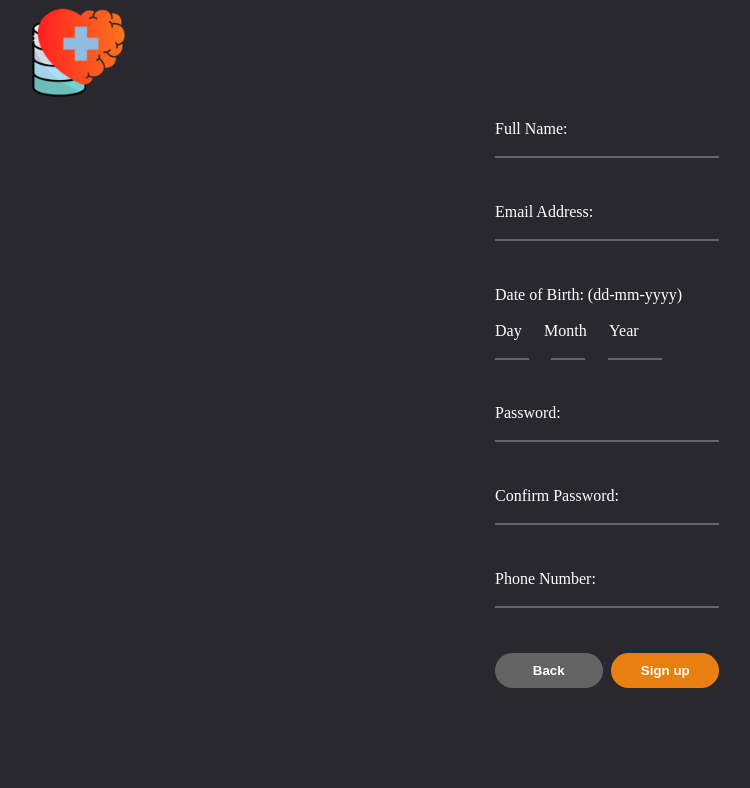
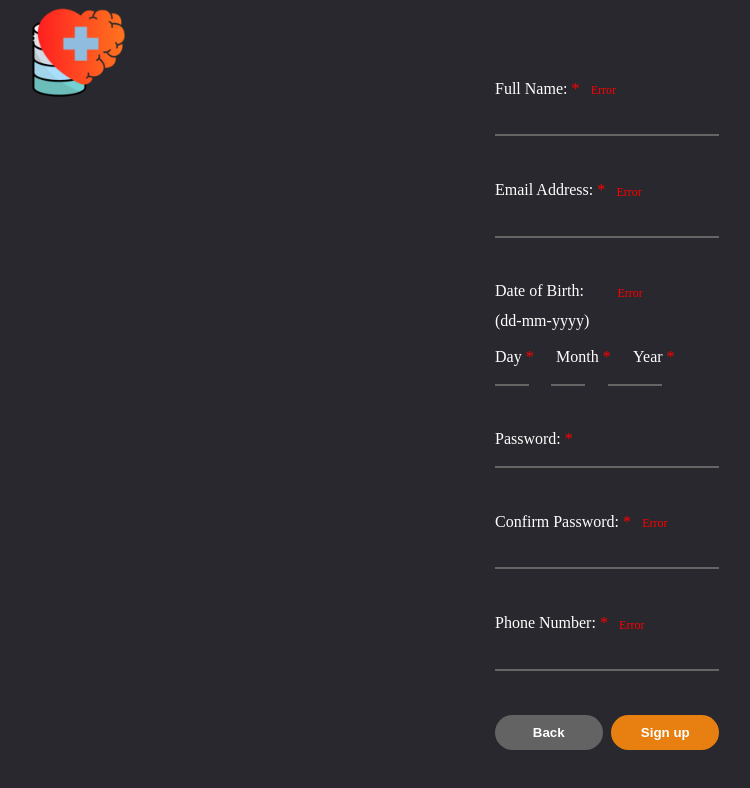
Before and after one commit to shehriar/hospital-management-system, an Angular app in the folder hms-frontend/: page /signup in a window 1280 px wide. Both pictures are taken after a click on the button "Sign up". Shown: the top 788 px of the page, without its empty margins (33-783 px from the left). Built offline with nearby package versions, Linux system fonts and the light colour scheme; no server answers.

Commit message:
Added error checking on signup page

```diff
--- a/hms-frontend/src/app/services/patient-details.service.ts
+++ b/hms-frontend/src/app/services/patient-details.service.ts
@@ -1,16 +1,25 @@
 import { Injectable } from '@angular/core';
 import { HttpClient } from '@angular/common/http';
 import { PatientDetails } from '../interfaces/patient-details';
-import { Observable } from 'rxjs';
+import { Observable, BehaviorSubject } from 'rxjs';
 
 @Injectable({
   providedIn: 'root'
 })
 export class PatientDetailsService {
-
+  private patientDetailsSubject = new BehaviorSubject<PatientDetails | null>(null);
+  public patientDetails = this.patientDetailsSubject.asObservable();
   constructor(private http : HttpClient) {}
 
   submitPatientDetails(patientDetails : PatientDetails){
     return this.http.post('http://localhost:3000/api/patients', patientDetails);
   }
+
+  setSelectedVehicle(patient : PatientDetails) {
+    this.patientDetailsSubject.next(patient);
+  }
+
+  getSelectedVehicle(){
+    return this.patientDetails;
+  }
 }
--- a/hms-frontend/src/app/signup/signup.component.css
+++ b/hms-frontend/src/app/signup/signup.component.css
@@ -9,7 +9,7 @@
 .vertically-align{
     /* background-color: rgb(0, 0, 0); */
     position: absolute;
-    top: 35%; left: 50%;
+    top: 30%; left: 50%;
     transform: translate(-50%,-50%);
     width: 80%;
     height: 40vh;
@@ -78,7 +78,14 @@ input::-webkit-inner-spin-button {
   margin: 0;
 }
 
+.error{
+    color: red;
+    font-size: 12px;
+    margin-left: 5%;
+    margin-top: 1.5%;
+}
+
 /* Firefox */
-input[type=number] {
+/* input[type=number] {
   -moz-appearance: textfield;
-}
+} */
--- a/hms-frontend/src/app/signup/signup.component.html
+++ b/hms-frontend/src/app/signup/signup.component.html
@@ -5,37 +5,57 @@
         <div class = "column">
             <div class = "details-container">
                 <form>
-                    <label for="fullname">Full Name:</label><br>
+                    <div class = "row">
+                        <label for="fullname">Full Name: <span style = "color: red;">*</span></label>
+                        <div *ngIf = "!nameError" class = "error">Error</div>
+                    </div>
+                    <br>
                     <input type="text" id="fullname" name="fullname"><br>
 
                     <div style="margin-bottom: 20%;"></div>
 
-                    <label for="email">Email Address:</label><br>
+                    <div class = "row">
+                        <label for="email">Email Address: <span style = "color: red;">*</span></label>
+                        <div *ngIf = "!emailError" class = "error">Error</div>
+                    </div> <br>
                     <input type="text" id="email" name="email"><br>
 
                     <div style="margin-bottom: 20%;"></div>
 
                     <div class = "dob">
-                        <label>Date of Birth: (dd-mm-yyyy)</label><br><br>
-                        <label for="day">Day</label> <label for="month">Month</label> <label for="year">Year</label><br>
+                        <div class = "row">
+                            <label>Date of Birth:</label>
+                            <div *ngIf = "!dobError" class = "error">Error</div>
+                        </div>
+                        (dd-mm-yyyy)
+                        <br><br>
+                        <label for="day">Day <span style = "color: red;">*</span></label>
+                        <label for="month">Month <span style = "color: red;">*</span></label>
+                        <label for="year">Year <span style = "color: red;">*</span></label><br>
                         <input type="number" id="day" name="day" min="0">
                         <input type="number" id="month" name="month" min="0">
                         <input style = "width: 50px !important;" type="number" id="year" name="year" min="0">
                     </div>
 
                     <div style="margin-bottom: 20%;"></div>
-
-                    <label for="password">Password:</label><br>
+                    <label for="password">Password: <span style = "color: red;">*</span></label><br>
                     <input type="password" id="password" name="password"><br>
 
                     <div style="margin-bottom: 20%;"></div>
-
-                    <label for="cpassword">Confirm Password:</label><br>
+                    <div class = "row">
+                        <label for="cpassword">Confirm Password: <span style = "color: red;">*</span></label>
+                        <div *ngIf = "!passwordError" class = "error">Error</div>
+                    </div>
+                    <br>
                     <input type="password" id="cpassword" name="cpassword"><br>
 
                     <div style="margin-bottom: 20%;"></div>
 
-                    <label for="phone">Phone Number:</label><br>
+                    <div class = "row">
+                        <label for="phone">Phone Number: <span style = "color: red;">*</span></label>
+                        <div *ngIf = "!phoneError" class = "error">Error</div>
+                    </div>
+                    <br>
                     <input type="number" id="phone" name="phone"><br>
                 </form>
             </div>
--- a/hms-frontend/src/app/signup/signup.component.ts
+++ b/hms-frontend/src/app/signup/signup.component.ts
@@ -13,6 +13,14 @@ export class SignupComponent {
   day : any;
   month : any;
   year : any;
+
+  // True if no error.
+  nameError = true;
+  emailError = true;
+  dobError = true;
+  passwordError = true;
+  phoneError = true;
+
   constructor(private router:Router, private patientService : PatientDetailsService){
     this.patientDetails = {
       name: '',
@@ -28,15 +36,18 @@ export class SignupComponent {
   }
 
   onSubmit(){
+    if(this.errorChecking()){
       this.populateUserDetails();
       this.patientService.submitPatientDetails(this.patientDetails).subscribe({
         next: (response) => {
-        console.log(response);
+          console.log(response)
+          this.patientService.setSelectedVehicle(this.patientDetails);
         },
         error: (error) => {
           console.error(error);
         }
       });
+    }
   }
 
   populateUserDetails(){
@@ -61,4 +72,81 @@ export class SignupComponent {
     this.patientDetails.password = (document.getElementById("password") as HTMLInputElement).value;
     this.patientDetails.phone = (document.getElementById("phone") as HTMLInputElement).value;
   }
+
+  errorChecking() : boolean{
+    this.nameError = this.errorCheckName();
+    this.emailError = this.errorCheckEmail();
+    this.dobError = this.errorCheckDOB();
+    this.passwordError = this.errorCheckPassword();
+    this.phoneError = this.errorCheckPhone();
+
+    if(this.nameError && this.emailError && this.dobError && this.passwordError && this.phoneError){
+      return true;
     }
+    return false;
+  }
+
+  errorCheckName() : boolean{
+    let name = (document.getElementById("fullname") as HTMLInputElement).value;
+    for(let i = 0; i<name.length; i++){
+      if(name[i] == ' '){
+        return true;
+      }
+    }
+    return false;
+  }
+
+  errorCheckEmail() : boolean{
+    let email = (document.getElementById("email") as HTMLInputElement).value;
+    for(let i = 0; i<email.length; i++){
+      if(email[i] == '@'){
+        for(let j = i; j<email.length; j++){
+          if(email[j] == '.'){
+            return true;
+          }
+        }
+      }
+    }
+    return false;
+  }
+
+  errorCheckDOB() : boolean{
+    let day = (document.getElementById("day") as HTMLInputElement).value;
+    let month = (document.getElementById("month") as HTMLInputElement).value;
+    let year = (document.getElementById("year") as HTMLInputElement).value;
+    if(day == "" || month == "" || year == ""){
+      return false;
+    }
+    let dayInt = parseInt(day, 10);
+    let monthInt = parseInt(month, 10);
+    let yearInt = parseInt(year, 10);
+
+    if(dayInt < 1 || dayInt > 31){
+      return false;
+    }
+    if(monthInt < 1 || monthInt > 12){
+      return false;
+    }
+    if(yearInt < 1900 || yearInt > 2024){
+      return false;
+    }
+    return true;
+  }
+
+  errorCheckPassword() : boolean{
+    let password = (document.getElementById("password") as HTMLInputElement).value;
+    let confirmPassword = (document.getElementById("cpassword") as HTMLInputElement).value;
+    if(password != confirmPassword || password.length == 0){
+      return false;
+    }
+    return true;
+  }
+
+  errorCheckPhone() : boolean{
+    let phone = (document.getElementById("phone") as HTMLInputElement).value;
+    if(phone.length < 9 || phone.length > 11){
+      return false;
+    }
+    return true;
+  }
+}
```
Lines whose indentation alone changed are shown as unchanged.
